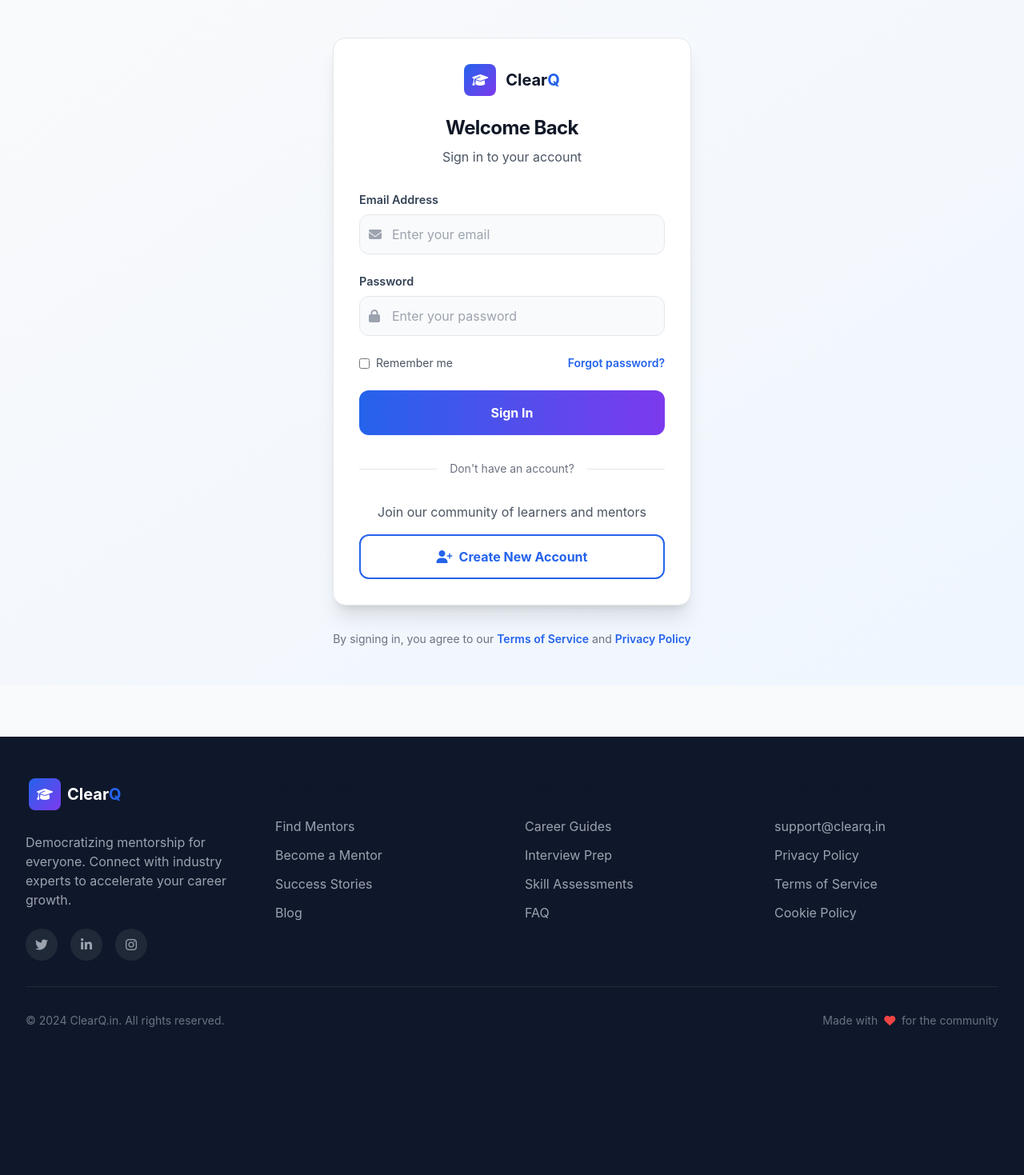
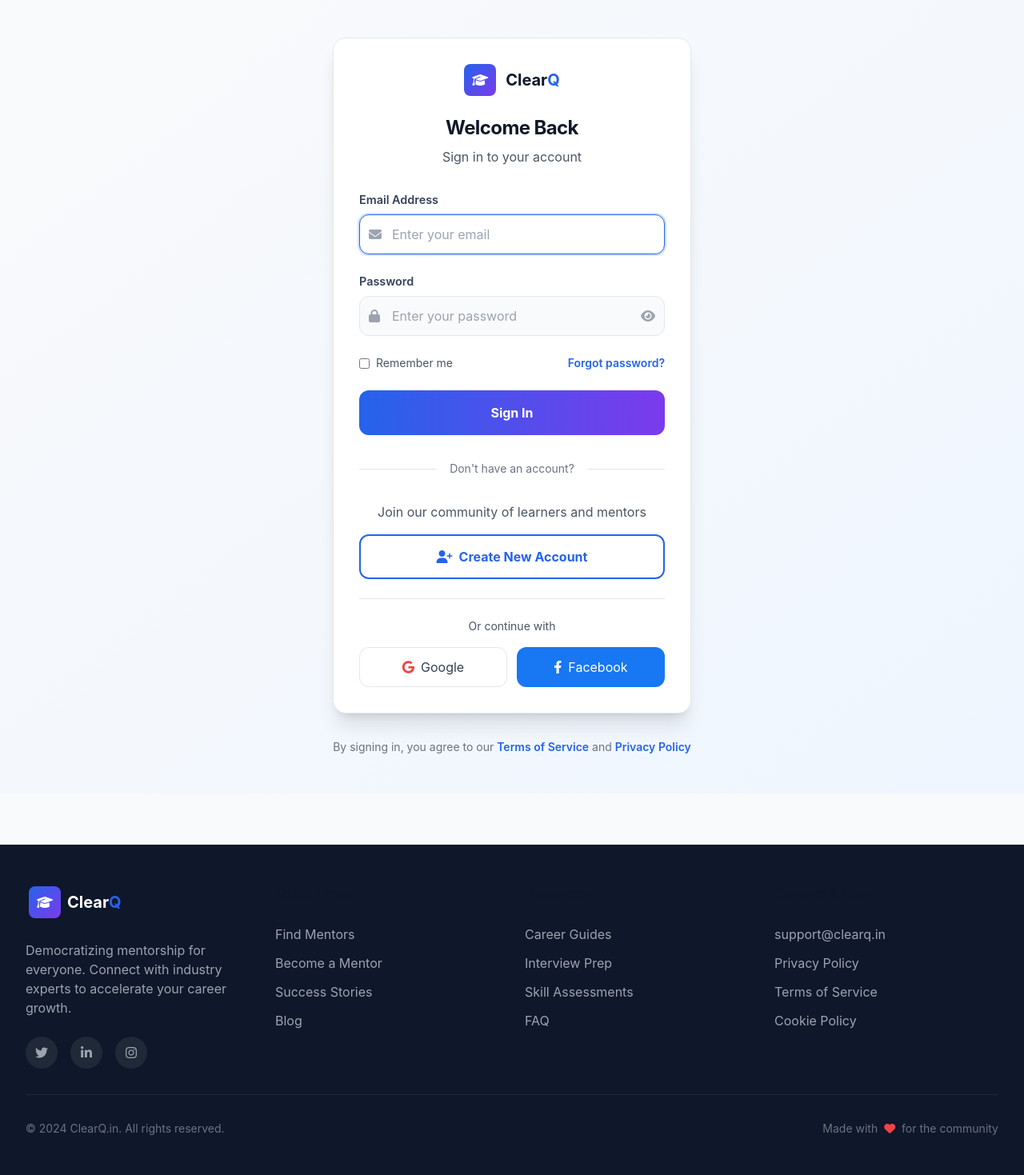
Before and after one commit to Abhidesh12/clearQ, a Flask app: page /login in a window 1280 px wide. Shown: the part 66-1535 px from the top of the page at 80% size. Before the commit the page ends 1350 px from the top, so only its background shows below. Run offline with Flask 3, Linux system fonts and the light colour scheme; parts of the project's set-up code (start-up, migrations or seed data) failed here and were passed over; some libraries are stand-ins or nearby versions.

Commit message:
Update login.html

```diff
--- a/templates/login.html
+++ b/templates/login.html
@@ -1,4 +1,6 @@
 {% extends "base.html" %}
+
+{% block title %}Login - ClearQ{% endblock %}
 
 {% block content %}
 <div class="min-h-screen flex items-center justify-center px-4 bg-gradient-to-br from-gray-50 to-blue-50 py-12">
@@ -7,13 +9,16 @@
         <div class="bg-white rounded-2xl shadow-xl border border-gray-200 p-8">
             <!-- Logo & Header -->
             <div class="text-center mb-8">
-                <a href="{{ url_for('index') }}" class="inline-flex items-center space-x-3 mb-6">
+                <a href="{{ url_for('index') }}" class="inline-flex items-center space-x-3 mb-6 no-underline">
                     <div class="w-10 h-10 rounded-lg bg-gradient-to-br from-primary to-secondary flex items-center justify-center">
-                        <i class="fas fa-graduation-cap text-white"></i>
+                        <i class="fas fa-graduation-cap text-white" aria-hidden="true"></i>
                     </div>
-                    <span class="text-xl font-bold text-dark">Clear<span class="text-primary">Q</span></span>
+                    <span class="text-xl font-bold text-dark">
+                        Clear<span class="text-primary">Q</span>
+                        <span class="sr-only">Mentorship Platform</span>
+                    </span>
                 </a>
-                <h2 class="text-2xl font-bold text-gray-900">Welcome Back</h2>
+                <h1 class="text-2xl font-bold text-gray-900">Welcome Back</h1>
                 <p class="text-gray-600 mt-2">Sign in to your account</p>
             </div>
 
@@ -22,17 +27,19 @@
                 {% if messages %}
                     {% for category, message in messages %}
                         <div class="mb-6 p-4 rounded-xl bg-gradient-to-r
-                            {% if category == 'error' %}from-red-50 to-red-100 border-l-4 border-red-500 text-red-700
+                            {% if category == 'danger' or category == 'error' %}from-red-50 to-red-100 border-l-4 border-red-500 text-red-700
                             {% elif category == 'warning' %}from-yellow-50 to-yellow-100 border-l-4 border-yellow-500 text-yellow-700
                             {% elif category == 'success' %}from-green-50 to-green-100 border-l-4 border-green-500 text-green-700
-                            {% else %}from-blue-50 to-blue-100 border-l-4 border-blue-500 text-blue-700{% endif %}">
+                            {% else %}from-blue-50 to-blue-100 border-l-4 border-blue-500 text-blue-700{% endif %}"
+                            role="alert"
+                            aria-live="assertive">
                             <div class="flex items-center">
                                 <i class="fas
-                                    {% if category == 'error' %}fa-exclamation-circle
+                                    {% if category == 'danger' or category == 'error' %}fa-exclamation-circle
                                     {% elif category == 'warning' %}fa-exclamation-triangle
                                     {% elif category == 'success' %}fa-check-circle
                                     {% else %}fa-info-circle{% endif %}
-                                    mr-3"></i>
+                                    mr-3" aria-hidden="true"></i>
                                 <p class="font-medium">{{ message }}</p>
                             </div>
                         </div>
@@ -41,44 +48,63 @@
             {% endwith %}
 
             <!-- Login Form -->
-            <form method="POST" class="space-y-6">
+            <form method="POST" action="{{ url_for('login') }}" class="space-y-6" autocomplete="on">
                 <!-- CSRF Protection -->
+                {{ form.hidden_tag() if form else '' }}
                 <input type="hidden" name="csrf_token" value="{{ csrf_token() if csrf_token else '' }}">
 
+                <!-- Email Field -->
                 <div class="form-group">
-                    <label class="form-label block text-sm font-semibold text-gray-700 mb-2">
+                    <label for="email" class="form-label block text-sm font-semibold text-gray-700 mb-2">
                         Email Address
                     </label>
                     <div class="relative">
-                        <i class="fas fa-envelope absolute left-3 top-1/2 transform -translate-y-1/2 text-gray-400"></i>
+                        <i class="fas fa-envelope absolute left-3 top-1/2 transform -translate-y-1/2 text-gray-400" aria-hidden="true"></i>
                         <input type="email"
+                               id="email"
                                name="email"
                                required
+                               autocomplete="email"
+                               autocapitalize="off"
+                               autocorrect="off"
+                               spellcheck="false"
                                class="w-full pl-10 pr-4 py-3 bg-gray-50 border border-gray-200 rounded-xl focus:outline-none focus:bg-white focus:border-primary focus:ring-2 focus:ring-primary/20 transition-colors text-sm md:text-base"
                                placeholder="Enter your email"
-                               value="{{ request.form.email if request.form else '' }}">
+                               value="{{ request.form.email if request.form else '' }}"
+                               aria-describedby="email-error">
                     </div>
                     {% if error and 'email' in error %}
-                        <div class="mt-1 text-sm text-red-600">
+                        <div id="email-error" class="mt-1 text-sm text-red-600">
                             {{ error.email }}
                         </div>
                     {% endif %}
                 </div>
 
+                <!-- Password Field -->
                 <div class="form-group">
-                    <label class="form-label block text-sm font-semibold text-gray-700 mb-2">
+                    <label for="password" class="form-label block text-sm font-semibold text-gray-700 mb-2">
                         Password
                     </label>
                     <div class="relative">
-                        <i class="fas fa-lock absolute left-3 top-1/2 transform -translate-y-1/2 text-gray-400"></i>
+                        <i class="fas fa-lock absolute left-3 top-1/2 transform -translate-y-1/2 text-gray-400" aria-hidden="true"></i>
                         <input type="password"
+                               id="password"
                                name="password"
                                required
+                               autocomplete="current-password"
                                class="w-full pl-10 pr-4 py-3 bg-gray-50 border border-gray-200 rounded-xl focus:outline-none focus:bg-white focus:border-primary focus:ring-2 focus:ring-primary/20 transition-colors text-sm md:text-base"
-                               placeholder="Enter your password">
+                               placeholder="Enter your password"
+                               aria-describedby="password-error">
+                        <!-- Password visibility toggle (optional) -->
+                        <button type="button"
+                                class="absolute right-3 top-1/2 transform -translate-y-1/2 text-gray-400 hover:text-gray-600 focus:outline-none"
+                                onclick="togglePasswordVisibility()"
+                                aria-label="Show password">
+                            <i class="fas fa-eye" id="password-toggle-icon"></i>
+                        </button>
                     </div>
                     {% if error and 'password' in error %}
-                        <div class="mt-1 text-sm text-red-600">
+                        <div id="password-error" class="mt-1 text-sm text-red-600">
                             {{ error.password }}
                         </div>
                     {% endif %}
@@ -88,18 +114,21 @@
                 <div class="flex items-center justify-between">
                     <label class="flex items-center space-x-2">
                         <input type="checkbox"
+                               id="remember"
                                name="remember"
-                               class="rounded text-primary focus:ring-primary"
+                               class="rounded text-primary focus:ring-primary focus:ring-2 focus:ring-offset-2"
                                {% if request.form and request.form.remember %}checked{% endif %}>
                         <span class="text-sm text-gray-600">Remember me</span>
                     </label>
-                    <a href="{{ url_for('forgot_password') }}" class="text-sm text-primary font-semibold hover:underline">
+                    <a href="{{ url_for('forgot_password') }}"
+                       class="text-sm text-primary font-semibold hover:underline focus:outline-none focus:ring-2 focus:ring-primary focus:ring-offset-2 rounded">
                         Forgot password?
                     </a>
                 </div>
 
+                <!-- Submit Button -->
                 <button type="submit"
-                        class="w-full py-4 bg-gradient-to-r from-primary to-secondary text-white font-bold rounded-xl hover:shadow-lg hover:shadow-primary/25 transition-all transform hover:-translate-y-1">
+                        class="w-full py-4 bg-gradient-to-r from-primary to-secondary text-white font-bold rounded-xl hover:shadow-lg hover:shadow-primary/25 transition-all transform hover:-translate-y-1 focus:outline-none focus:ring-2 focus:ring-primary focus:ring-offset-2 disabled:opacity-50 disabled:cursor-not-allowed">
                     Sign In
                 </button>
             </form>
@@ -122,10 +151,27 @@
                     Join our community of learners and mentors
                 </p>
                 <a href="{{ url_for('register') }}"
-                   class="inline-flex items-center justify-center w-full py-3.5 border-2 border-primary text-primary font-bold rounded-xl hover:bg-primary hover:text-white transition-all duration-300 transform hover:-translate-y-1">
-                    <i class="fas fa-user-plus mr-2"></i>
+                   class="inline-flex items-center justify-center w-full py-3.5 border-2 border-primary text-primary font-bold rounded-xl hover:bg-primary hover:text-white transition-all duration-300 transform hover:-translate-y-1 focus:outline-none focus:ring-2 focus:ring-primary focus:ring-offset-2 no-underline">
+                    <i class="fas fa-user-plus mr-2" aria-hidden="true"></i>
                     Create New Account
                 </a>
+            </div>
+
+            <!-- Social Login (Optional) -->
+            <div class="mt-6 pt-6 border-t border-gray-200">
+                <p class="text-center text-gray-600 text-sm mb-4">Or continue with</p>
+                <div class="grid grid-cols-2 gap-3">
+                    <button type="button"
+                            class="flex items-center justify-center py-3 px-4 bg-white border border-gray-200 rounded-xl hover:bg-gray-50 transition-colors focus:outline-none focus:ring-2 focus:ring-gray-200 focus:ring-offset-2">
+                        <i class="fab fa-google text-red-500 mr-2" aria-hidden="true"></i>
+                        <span>Google</span>
+                    </button>
+                    <button type="button"
+                            class="flex items-center justify-center py-3 px-4 bg-[#1877F2] text-white rounded-xl hover:bg-[#166FE5] transition-colors focus:outline-none focus:ring-2 focus:ring-[#1877F2] focus:ring-offset-2">
+                        <i class="fab fa-facebook-f mr-2" aria-hidden="true"></i>
+                        <span>Facebook</span>
+                    </button>
+                </div>
             </div>
         </div>
 
@@ -133,13 +179,48 @@
         <div class="mt-8 text-center">
             <p class="text-sm text-gray-500">
                 By signing in, you agree to our
-                <a href="#" class="text-primary font-semibold hover:underline">Terms of Service</a>
+                <a href="{{ url_for('terms') if url_for('terms') else '#' }}" class="text-primary font-semibold hover:underline focus:outline-none focus:ring-2 focus:ring-primary focus:ring-offset-1 rounded">Terms of Service</a>
                 and
-                <a href="#" class="text-primary font-semibold hover:underline">Privacy Policy</a>
+                <a href="{{ url_for('privacy') if url_for('privacy') else '#' }}" class="text-primary font-semibold hover:underline focus:outline-none focus:ring-2 focus:ring-primary focus:ring-offset-1 rounded">Privacy Policy</a>
             </p>
         </div>
     </div>
 </div>
+
+<!-- Password toggle script -->
+<script>
+function togglePasswordVisibility() {
+    const passwordInput = document.getElementById('password');
+    const toggleIcon = document.getElementById('password-toggle-icon');
+
+    if (passwordInput.type === 'password') {
+        passwordInput.type = 'text';
+        toggleIcon.classList.remove('fa-eye');
+        toggleIcon.classList.add('fa-eye-slash');
+        toggleIcon.parentElement.setAttribute('aria-label', 'Hide password');
+    } else {
+        passwordInput.type = 'password';
+        toggleIcon.classList.remove('fa-eye-slash');
+        toggleIcon.classList.add('fa-eye');
+        toggleIcon.parentElement.setAttribute('aria-label', 'Show password');
+    }
+}
+
+// Handle form submission
+document.querySelector('form').addEventListener('submit', function(e) {
+    const submitButton = this.querySelector('button[type="submit"]');
+    submitButton.disabled = true;
+    submitButton.innerHTML = '<i class="fas fa-spinner fa-spin mr-2"></i>Signing in...';
+});
+
+// Focus on email field on page load
+window.addEventListener('DOMContentLoaded', function() {
+    const emailField = document.getElementById('email');
+    if (emailField) {
+        emailField.focus();
+    }
+});
+</script>
 
 <style>
     .form-label {
@@ -150,10 +231,27 @@
         font-size: 0.9rem;
     }
 
-    input:focus, textarea:focus, select:focus {
+    input:focus, textarea:focus, select:focus, button:focus, a:focus {
         outline: none;
         border-color: #2563eb;
         box-shadow: 0 0 0 3px rgba(37, 99, 235, 0.1);
     }
+
+    /* Accessibility: High contrast mode support */
+    @media (prefers-contrast: high) {
+        .bg-gradient-to-r {
+            background: linear-gradient(to right, #3b82f6, #8b5cf6) !important;
+        }
+        .border-primary {
+            border-color: #2563eb !important;
+        }
+    }
+
+    /* Reduced motion */
+    @media (prefers-reduced-motion: reduce) {
+        .transition-all, .transition-colors, .transform, .hover\:-translate-y-1 {
+            transition: none !important;
+        }
+    }
 </style>
 {% endblock %}
```
